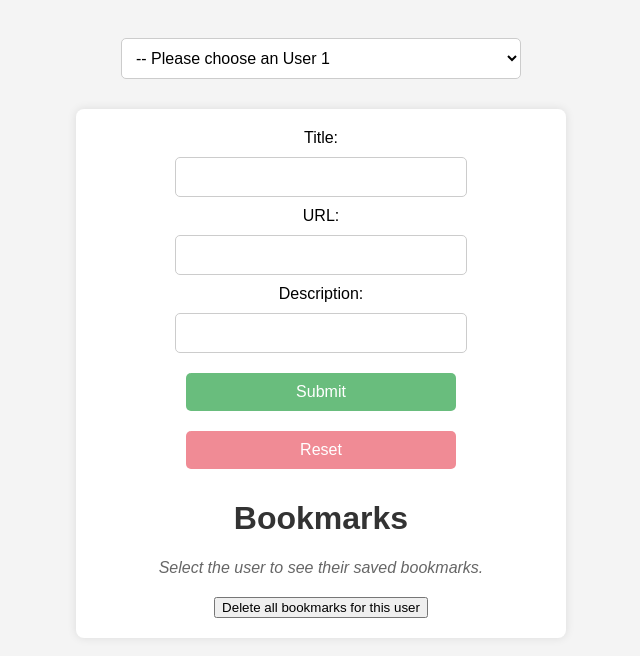
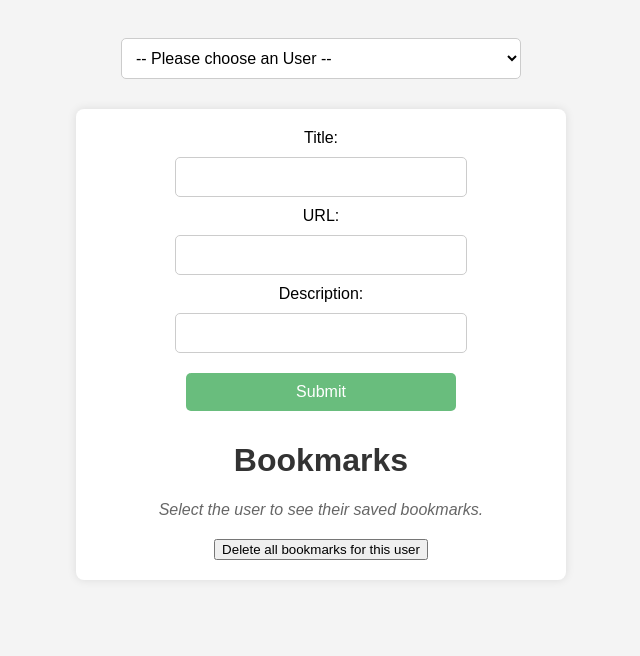
Before and after one commit to annafedyna/Project-Shared-Bookmarks, a plain HTML site: page index.html in a window 1280 px wide. Shown: the whole page, without its empty margins (319-959 px from the left). Drawn offline with Linux system fonts and the light colour scheme.

Commit message:
del: removed reset input

```diff
--- a/index.html
+++ b/index.html
@@ -6,7 +6,7 @@
   </head>
   <body>
     <select name="User" id ='user-select'>
-      <option>-- Please choose an User 1</option>
+      <option>-- Please choose an User --</option>
     </select>
 
 
@@ -18,7 +18,6 @@
         <label for="description">Description:<br />
         <input type="text" id="description" name="description" />
         <input type="submit">
-        <input type="reset">
     </form>
 
     <h1> Bookmarks </h1>
```
